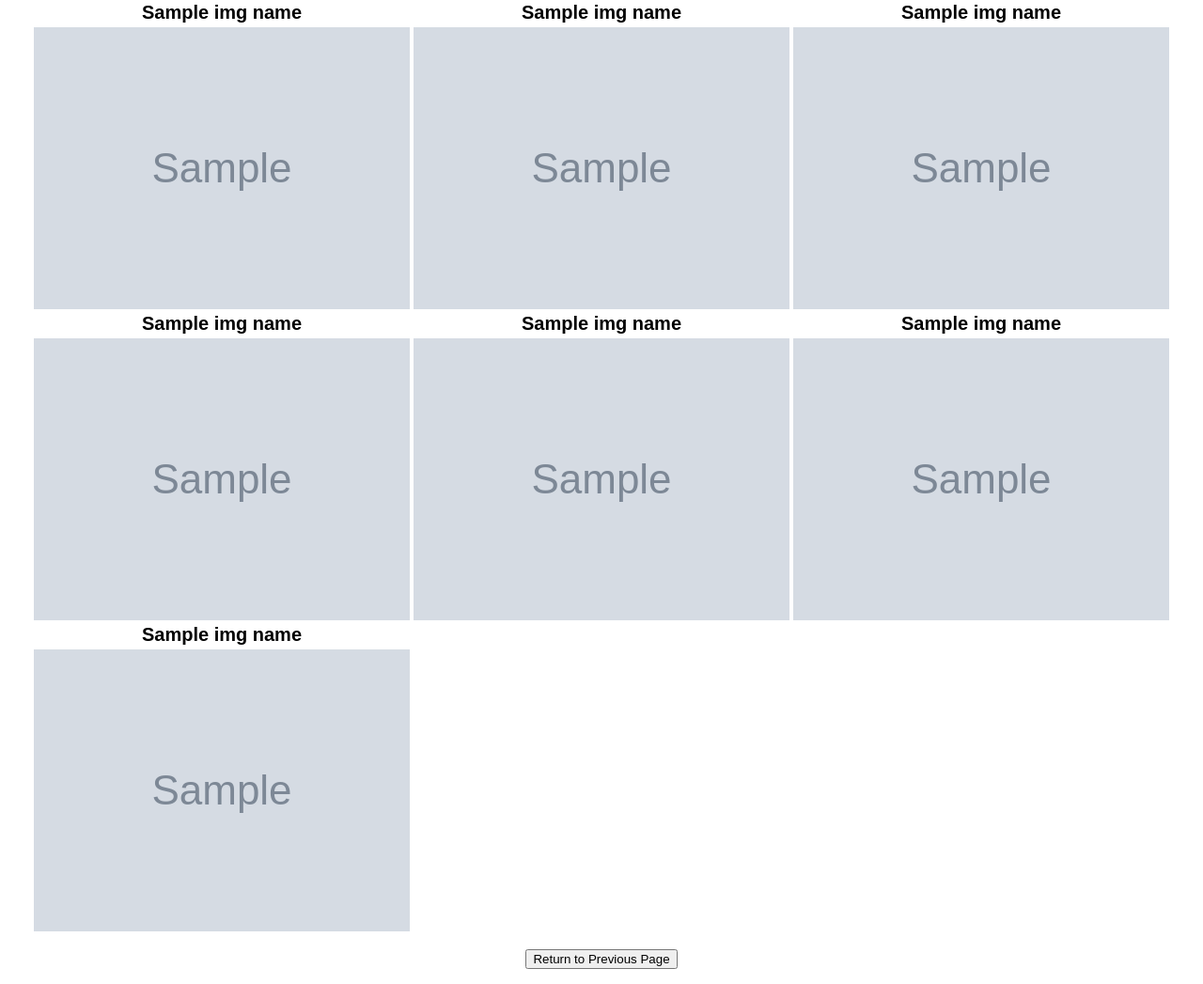
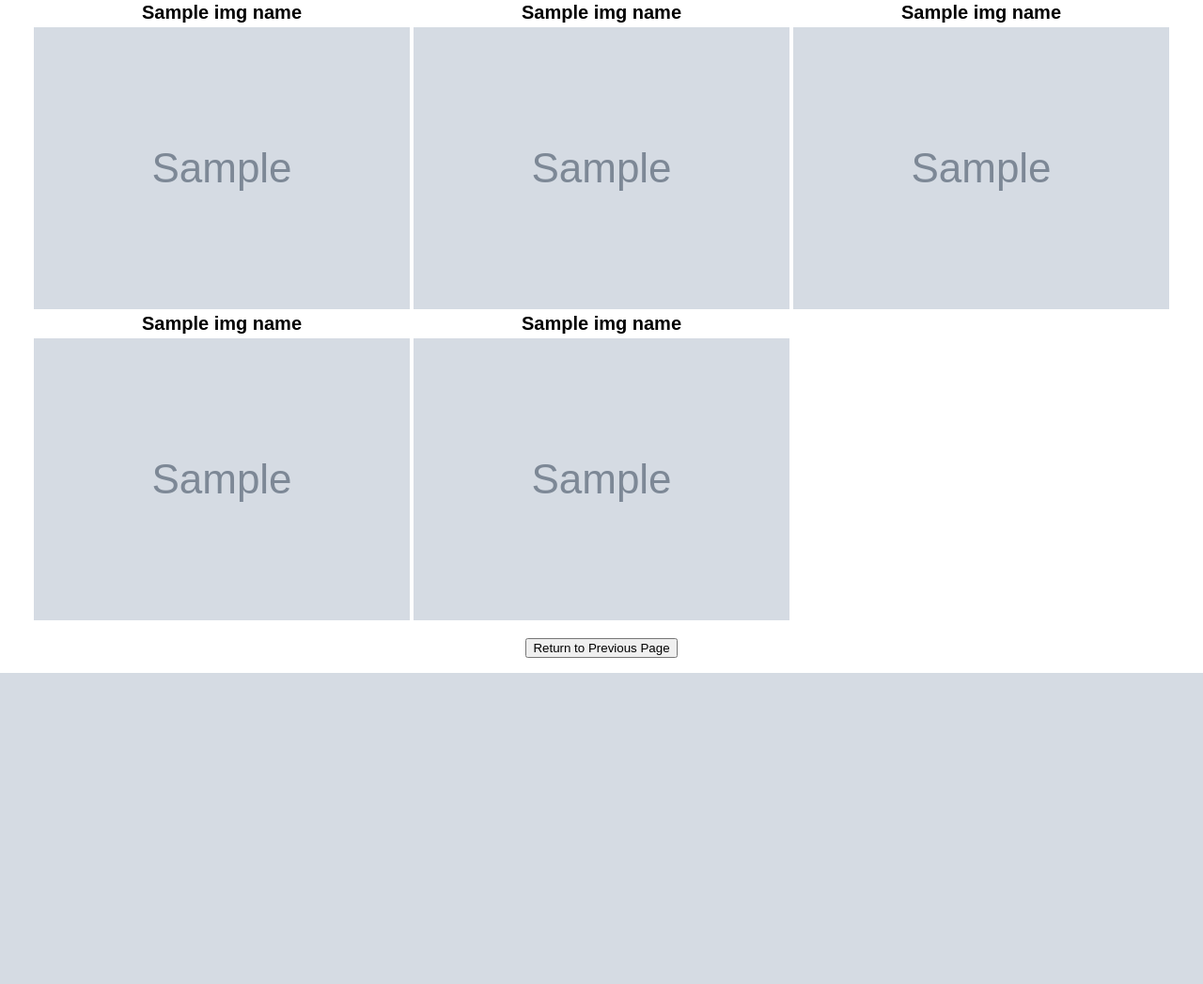
Before and after one commit to samperid/Senior_Design, a Flask app: template Image_Script/Final Code/templates/result.html in a window 1280 px wide. Shown: the part 101-1148 px from the top of the page at 94% size. After the commit the page ends 817 px from the top, so only its background shows below. Run offline with Flask 2, Linux system fonts and the light colour scheme; the template is opened without the code that fills it: most values are stand-ins (such as "Sample title", 1, 10 or a date in 2020); grey boxes marked "Sample" are stand-in pictures.

Commit message:
updated for new led amounts

```diff
--- a/Image_Script/Final Code/gui.py
+++ b/Image_Script/Final Code/gui.py
@@ -15,9 +15,9 @@ def image():
 	test = "string"
 	name = str(name)
 	main(name)
-	wavelengths = [410,490,565,625,730,808,940]
+	wavelengths = [410,490,625,730,808]
 	img_names = []
-	for i in range(0,7):
+	for i in range(0,5):
 		wavelength = str(wavelengths[i])
 		img_names.append(name+"_"+wavelength)
 
@@ -29,8 +29,8 @@ def image():
 	img2 = path+img_names[2]+".png"
 	img3 = path+img_names[3]+".png"
 	img4 = path+img_names[4]+".png"
-	img5 = path+img_names[5]+".png"
-	img6 = path+img_names[6]+".png"
+	# img5 = path+img_names[5]+".png"
+	# img6 = path+img_names[6]+".png"
 	# img0 = path+"mnpdouble_410_401.jpg"
 	# img1 = path+"mnpdouble_490_401.jpg"
 	# img2 = path+"mnpdouble_625_401.jpg"
--- a/Image_Script/Final Code/templates/result.html
+++ b/Image_Script/Final Code/templates/result.html
@@ -30,18 +30,10 @@
 			<tr>
 				<th>{{img_names[3]}}</th>
 				<th>{{img_names[4]}}</th>
-				<th>{{img_names[5]}}</th>
 			</tr>
 			<tr>
 				<td><img src={{img3}} alt="patient_img" width="100%"></img></td>
 				<td><img src={{img4}} alt="patient_img" width="100%"></img></td>
-				<td><img src={{img5}} alt="patient_img" width="100%"></img></td>
-			</tr>
-			<tr>
-				<th>{{img_names[6]}}</th>
-			</tr>
-			<tr>
-				<td><img src={{img6}} alt="patient_img" width="100%"></img></td>
 			</tr>
 		</table>
 	</p>
```
Also changed, not shown: Image_Script/Final Code/main.py (+20 -20 lines).
